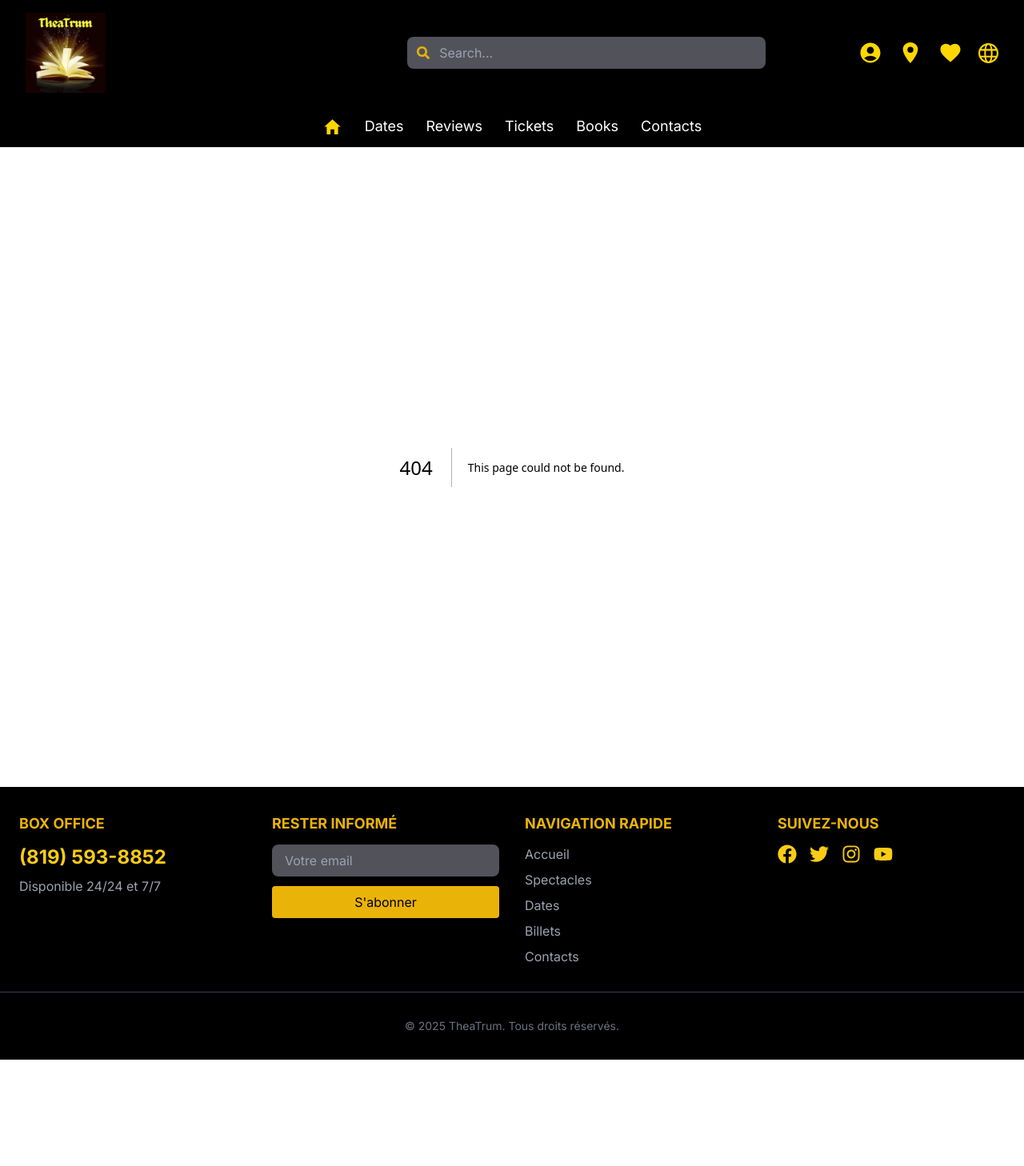
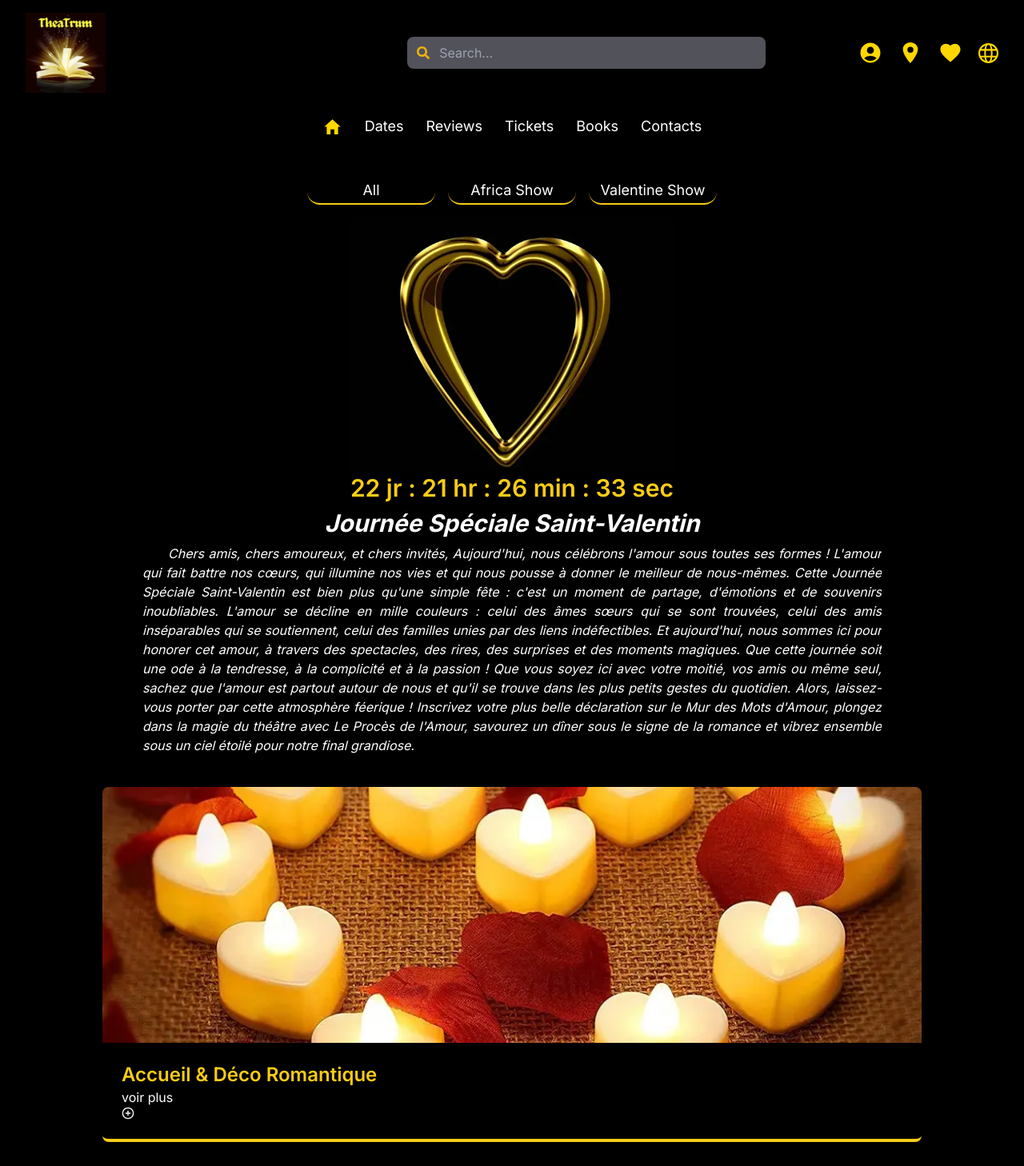
Before and after one commit to PhanuelleL/TheatrumApplication, a Next.js app: page /valentineShow in a window 1280 px wide. Before the commit this address had no page. Shown: the top 1458 px of the page at 80% size. Before the commit the page ends 1325 px from the top, so only its background shows below. Built offline with nearby package versions, Linux system fonts and the light colour scheme.

Commit message:
mise au point

```diff
--- /dev/null
+++ b/app/africaShow/page.jsx
@@ -0,0 +1,8 @@
+import Shows1 from "@/components/Shows1";
+export default function Page() {
+ return (
+  <>
+   <Shows1/>
+  </>
+ );
+}
--- a/app/page.jsx
+++ b/app/page.jsx
@@ -1,23 +1,9 @@
-"use client";
-import { useState } from "react";
 import Acceuil from "@/components/Acceuil";
-import Shows1 from '@/components/Shows1';
-import Shows2 from '@/components/Shows2';
 
 export default function Home() {
-    const [page, setPage] = useState("all");
     return (
         <main className='flex-1 bg-black'>
-            {page === "all" ? (
-                <Acceuil changePage={setPage} />
-            ):
-            page === "show1" ? (
-                <Shows1 changePage={setPage} />
-            ) : page === "show2" ? (
-                <Shows2 changePage={setPage} />
-            ) : null
-
-            }
+            <Acceuil />
         </main>
     );
 }
--- /dev/null
+++ b/app/valentineShow/page.jsx
@@ -0,0 +1,8 @@
+import Shows2 from "@/components/Shows2";
+export default function Page() {
+ return (
+  <>
+   <Shows2/>
+  </>
+ );
+}
--- a/components/CarteValentine.jsx
+++ b/components/CarteValentine.jsx
@@ -1,14 +1,15 @@
 "use client";
 import { useState } from "react";
-
+import { FiPlusCircle } from "react-icons/fi";
 import Image from "next/image";
 
 export default function CarteValentine({ doc }) {
     const [isExpanded, setIsExpanded] = useState(false);
 return (
-
-            <div key={doc.id}  className="bg-black-800 border-b-4 border-yellow-400 rounded-lg overflow-hidden shadow-xl transform transition-all duration-300 hover:scale-105">
-
+ <div
+  key={doc.id}
+  className="bg-black-800 border-b-4 border-yellow-400 rounded-lg overflow-hidden shadow-xl transform transition-all duration-300 hover:scale-105"
+ >
   <Image
    src={doc.image}
    alt={doc.title}
@@ -16,8 +17,12 @@ return (
    height={80}
    className="w-full h-80 object-cover"
   />
+
   <div className="p-6">
-                <button onClick={() => setIsExpanded(!isExpanded)}> <h2 className="text-2xl font-semibold text-yellow-400">{doc.title}</h2> </button>
+   <button onClick={() => setIsExpanded(!isExpanded)}>
+    {" "}
+    <h2 className="text-2xl font-semibold text-yellow-400">{doc.title}</h2>
+   </button>
 
    {isExpanded ? (
     <div>
@@ -27,11 +32,17 @@ return (
      <p className="text-gray-400">Lieu : {doc.location}</p>
     </div>
    ) : (
-                    <div>Voir Plus</div>
+    <div>
+     <button onClick={() => setIsExpanded(!isExpanded)}>
+                            <h2>voir plus</h2>
+                            <span>
+
+      </span>
+      <FiPlusCircle />
+     </button>
+    </div>
    )}
-
   </div>
  </div>
-
 );
 }
--- a/components/NavBar.jsx
+++ b/components/NavBar.jsx
@@ -1,22 +1,17 @@
 "use client";
+import Link from "next/link";
 
-export default function NavBar({ changePage }) {
+export default function NavBar() {
     return (
      <ul className="flex space-x-4 px-2 text-white text-sm sm:text-lg">
       <li className="rounded-full border-solid border-yellow-400 border-b-2 w-40 h-8 text-center hover:border-yellow-400">
-                <button onClick={() => changePage("all")} className="w-full h-full">
-                    All
-                </button>
+       <Link href="/">All</Link>
       </li>
       <li className="rounded-full border-solid border-yellow-400 border-b-2 w-40 h-8 text-center hover:text-yellow-100 hover-border">
-                <button onClick={() => changePage("show1")} className="w-full h-full">
-                    Africa Show
-                </button>
+       <Link href="/africaShow">Africa Show</Link>
       </li>
       <li className="rounded-full border-solid border-yellow-400 border-b-2 w-40 h-8 text-center hover:border-yellow-400">
-                <button onClick={() => changePage("show2")} className="w-full h-full">
-                    Valentine Show
-                </button>
+       <Link href="/valentineShow">Valentine Show</Link>
       </li>
      </ul>
     );
--- a/components/Shows1.jsx
+++ b/components/Shows1.jsx
@@ -1,5 +1,4 @@
 import BarShows from "./BarShows";
-import SlideImage from "./SlideImages";
 import docList from "@/public/json/africaDoc.json";
 import imageA_0 from "@/public/img/imageA_0.webp";
 import CarteValentine from "./CarteValentine";
@@ -23,6 +22,7 @@ export default function Shows1({ changePage }) {
                     height={100}
                     className="w-full h-80 object-cover"
                 />
+                <Timer targetDate="2025-04-24T00:00:00"/>
             </div>
 
             {/* Conteneur de la galerie
--- a/components/Shows2.jsx
+++ b/components/Shows2.jsx
@@ -1,4 +1,4 @@
-
+import Timer from './Timer';
 import BarShows from "./BarShows";
 import docList from "@/public/json/valentineDoc.json";
 import CarteValentine from "./CarteValentine";
@@ -21,6 +21,7 @@ export default function Shows2({ changePage }) {
                             height={100}
                             className="w-full h-80 object-cover"
                         />
+                        <Timer targetDate="2025-02-14T00:00:00"/>
             </div>
 
             <h1 className="text-3xl italic font-bold bg-black bg-opacity-50 text-white px-4 py-2 border-b-3 border-yellow-400  rounded-lg">Journée Spéciale Saint-Valentin </h1>
--- a/components/Timer.jsx
+++ b/components/Timer.jsx
@@ -1,20 +1,37 @@
+"use client"
 import { useEffect, useState } from 'react';
 
-export default function Timer({ compte }) {
-    const [decompte, setCompte] = useState(compte || 10);
+export default function Timer({ targetDate }) {
+    // État pour stocker le temps restant
+    const [timeLeft, setTimeLeft] = useState(calculateTimeLeft());
+
+    // Fonction pour calculer le temps restant
+    function calculateTimeLeft() {
+        const now = new Date(); // Date actuelle
+        const difference = new Date(targetDate) - now; // Différence en millisecondes
+
+        // Calcul des jours, heures, minutes et secondes restants
+        const days = Math.floor(difference / (1000 * 60 * 60 * 24));
+        const hours = Math.floor((difference % (1000 * 60 * 60 * 24)) / (1000 * 60 * 60));
+        const minutes = Math.floor((difference % (1000 * 60 * 60)) / (1000 * 60));
+        const seconds = Math.floor((difference % (1000 * 60)) / 1000);
+
+        return { days, hours, minutes, seconds };
+    }
+
     useEffect(() => {
-        // Exécuté au chargement du composant dans la page
+        // Mettre à jour le décompte toutes les secondes
         const intervalID = setInterval(() => {
-            if (decompte > 0) {
-                setCompte(decompte - 1);
-            } else {
-                clearInterval(intervalID);
-            }
+            setTimeLeft(calculateTimeLeft());
         }, 1000);
-        return () => {
-            // Exécuté lorsque le composant est enlevé de la page
-            clearInterval(intervalID);
-        };
-    });
-    return <div>{decompte}</div>;
+
+        // Nettoyer l'intervalle lors du démontage du composant
+        return () => clearInterval(intervalID);
+    }, [targetDate]); // Déclencher useEffect si targetDate change
+
+    return (
+        <div>
+            <h1 className='text-3xl font-semibold text-yellow-400'>{timeLeft.days} jr : {timeLeft.hours} hr : {timeLeft.minutes} min : {timeLeft.seconds} sec</h1>
+        </div>
+    );
 }
```
Lines whose indentation alone changed are shown as unchanged.
